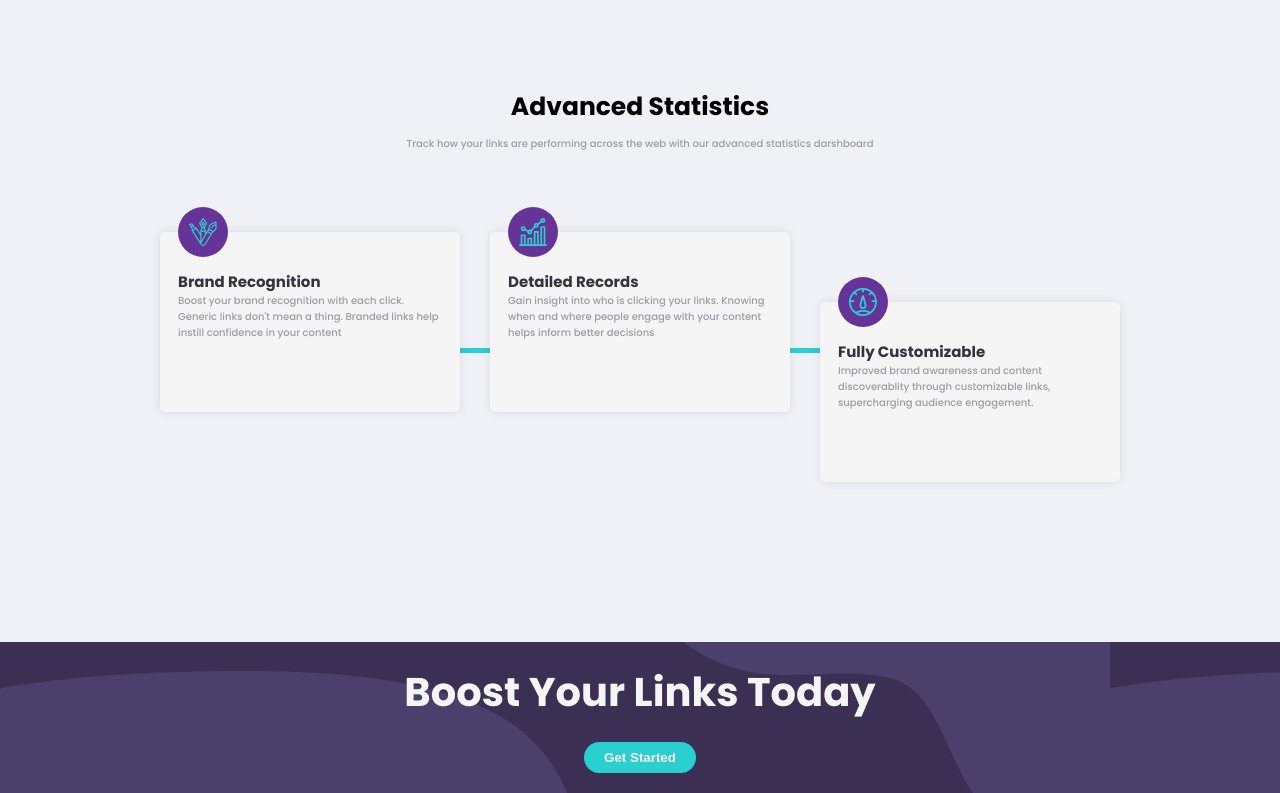
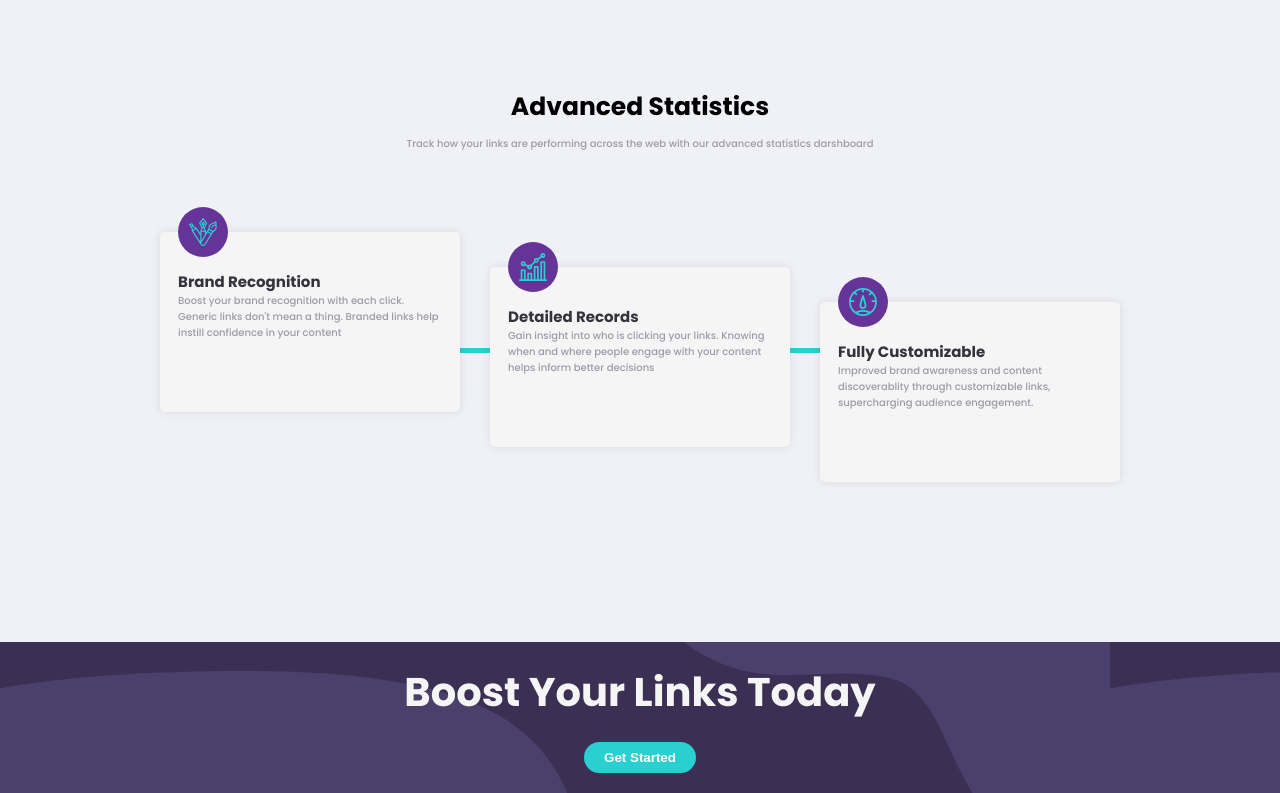
Before and after one commit to hidalest/URL-shortening-app, a React (Create React App) app: page / in a window 1280 px wide. Shown: the part 694-1487 px from the top of the page. Built offline with nearby package versions, Linux system fonts and the light colour scheme.

Commit message:
Fixed design issue were 1 card was unaligned

```diff
--- a/src/components/AdvanceStatisticsContainer/AdvanceStatisticsContainer.js
+++ b/src/components/AdvanceStatisticsContainer/AdvanceStatisticsContainer.js
@@ -29,7 +29,7 @@ const AdvanceStatisticsContainer = (props) => {
           logo={brandRecognition}
           title="Detailed Records "
           description={`Gain insight into who is clicking your links. Knowing when and where people engage with your content helps inform better decisions`}
-          className="statistics__cards-2d"
+          className="statistics__cards-2"
         />
         <StatisticsCard
           logo={iconDetailedRecords}
```
